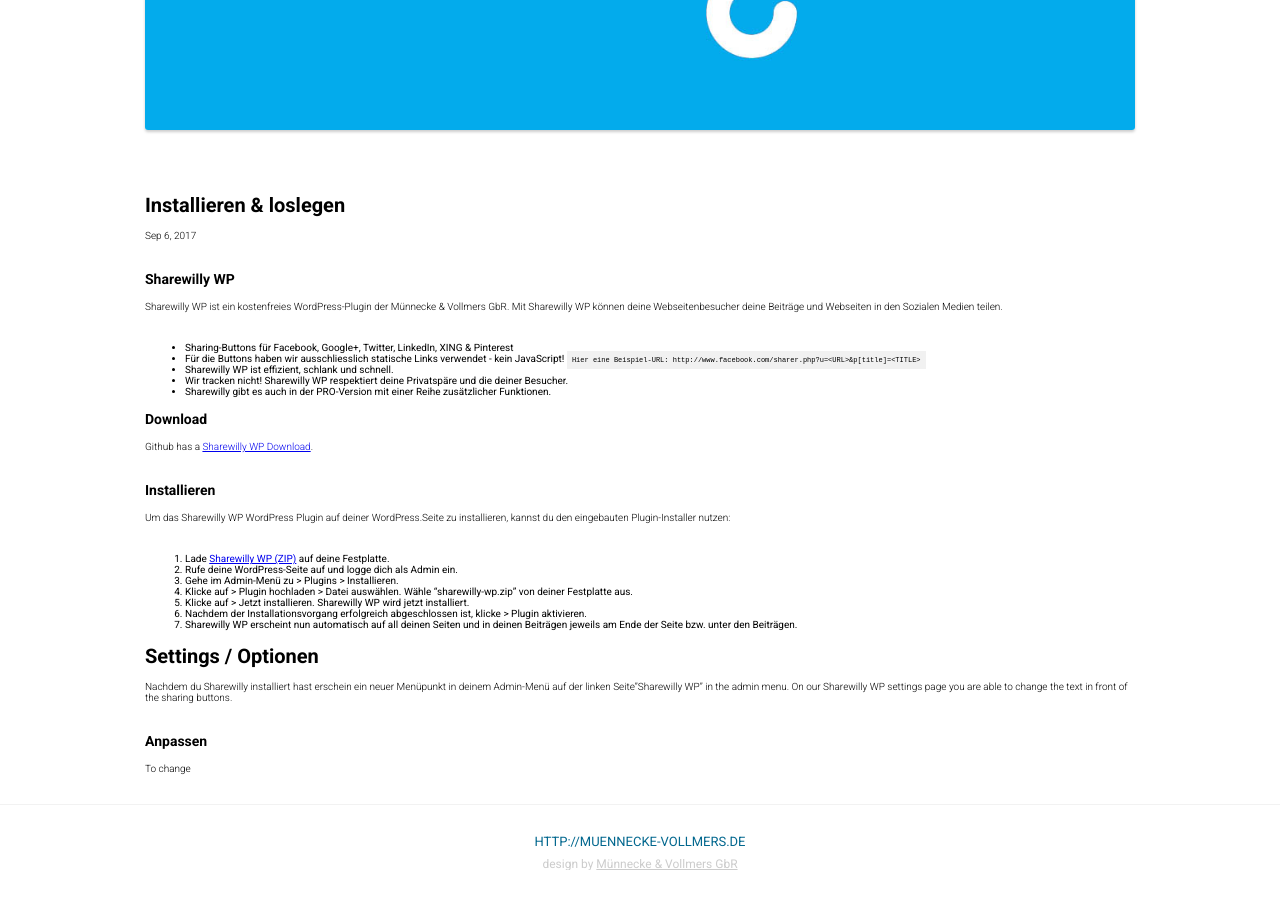
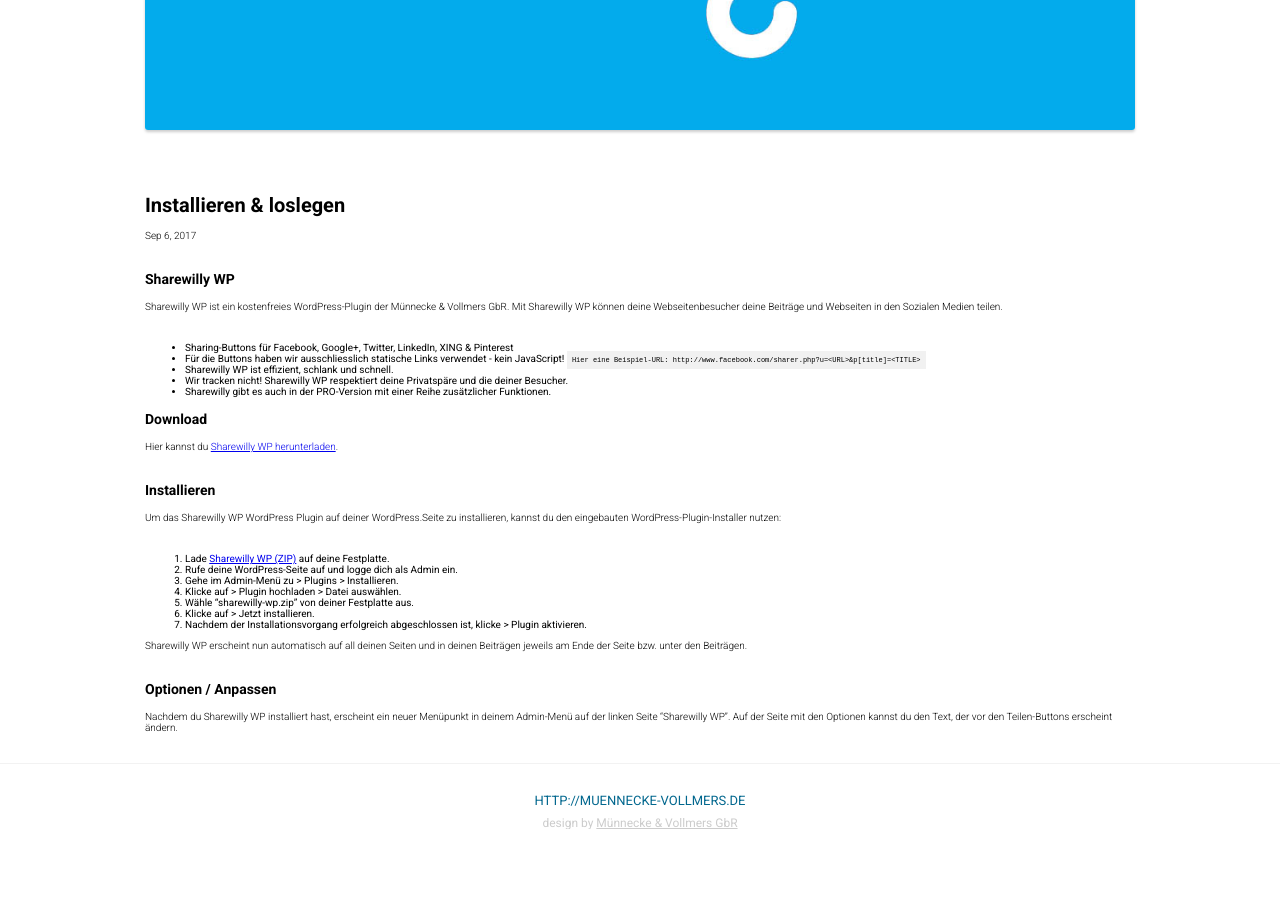
Before and after one commit to sharewilly/sharewilly, a Jekyll site: the page built from _posts/2017-09-06-getting-started.md, in a window 1280 px wide and 900 px high, scrolled down 838 px. Built offline with Jekyll 4.4.1, drawn with Linux system fonts in a browser that asks for light colours; after the commit the page ends 1697 px from its top, so only the background shows below that.

Commit message:
Update 2017-09-06-getting-started.md

```diff
--- a/_posts/2017-09-06-getting-started.md
+++ b/_posts/2017-09-06-getting-started.md
@@ -15,23 +15,22 @@ Sharewilly WP ist ein kostenfreies WordPress-Plugin der Münnecke & Vollmers GbR
 * Sharewilly gibt es auch in der PRO-Version mit einer Reihe zusätzlicher Funktionen.
 
 ### Download
-Github has a [Sharewilly WP Download]((https://github.com/sharewilly/sharewilly-wp/archive/master.zip)).
+Hier kannst du [Sharewilly WP herunterladen](https://github.com/sharewilly/sharewilly-wp/archive/master.zip).
 
 ### Installieren
 
-Um das Sharewilly WP WordPress Plugin auf deiner WordPress.Seite zu installieren, kannst du den eingebauten Plugin-Installer nutzen:
+Um das Sharewilly WP WordPress Plugin auf deiner WordPress.Seite zu installieren, kannst du den eingebauten WordPress-Plugin-Installer nutzen:
 
 1. Lade [Sharewilly WP (ZIP)](https://github.com/sharewilly/sharewilly-wp/archive/master.zip) auf deine Festplatte.
 2. Rufe deine WordPress-Seite auf und logge dich als Admin ein.
 3. Gehe im Admin-Menü zu > Plugins > Installieren.
-4. Klicke auf > Plugin hochladen > Datei auswählen. Wähle "sharewilly-wp.zip" von deiner Festplatte aus.
-5. Klicke auf > Jetzt installieren. Sharewilly WP wird jetzt installiert.
-6. Nachdem der Installationsvorgang erfolgreich abgeschlossen ist, klicke > Plugin aktivieren.
-7. Sharewilly WP erscheint nun automatisch auf all deinen Seiten und in deinen Beiträgen jeweils am Ende der Seite bzw. unter den Beiträgen.
+4. Klicke auf > Plugin hochladen > Datei auswählen.
+5. Wähle "sharewilly-wp.zip" von deiner Festplatte aus.
+6. Klicke auf > Jetzt installieren.
+7. Nachdem der Installationsvorgang erfolgreich abgeschlossen ist, klicke > Plugin aktivieren.
 
-# Settings / Optionen
+Sharewilly WP erscheint nun automatisch auf all deinen Seiten und in deinen Beiträgen jeweils am Ende der Seite bzw. unter den Beiträgen.
 
-Nachdem du Sharewilly installiert hast erschein ein neuer Menüpunkt in deinem Admin-Menü auf der linken Seite"Sharewilly WP" in the admin menu. On our Sharewilly WP settings page you are able to change the text in front of the sharing buttons.
+### Optionen / Anpassen
 
-### Anpassen
-To change
+Nachdem du Sharewilly WP installiert hast, erscheint ein neuer Menüpunkt in deinem Admin-Menü auf der linken Seite "Sharewilly WP". Auf der Seite mit den Optionen kannst du den Text, der vor den Teilen-Buttons erscheint ändern.
```
